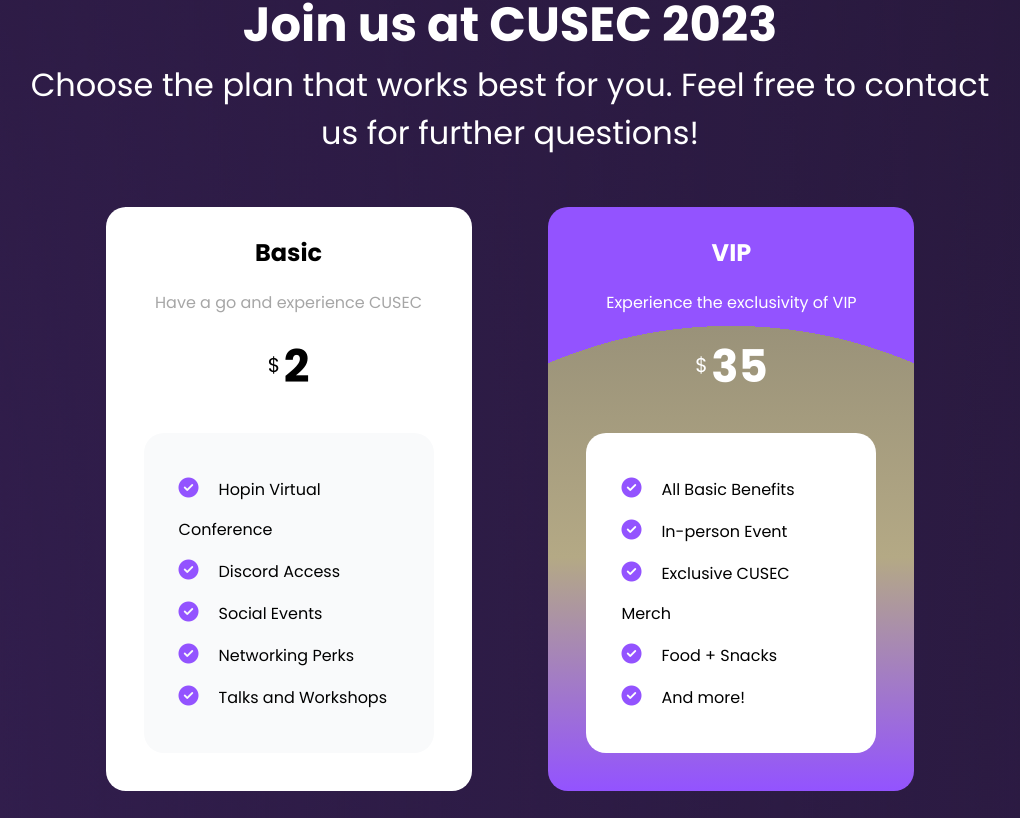
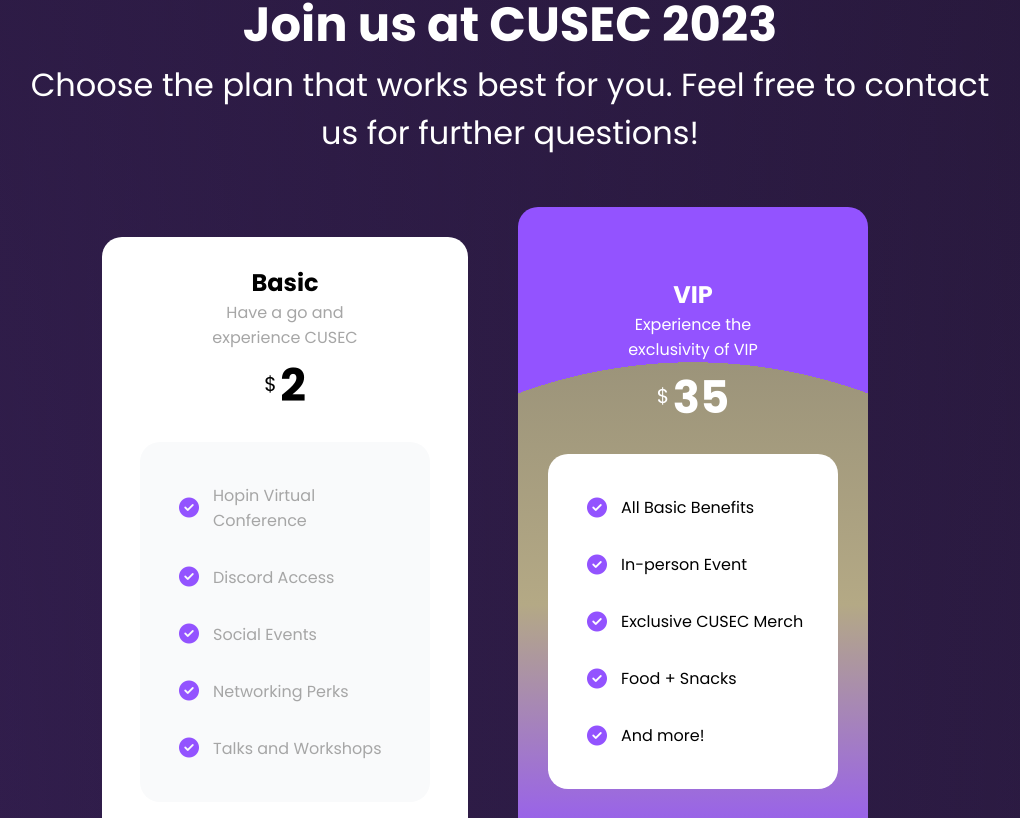
Before and after one commit to cusec/2023, a React (Create React App) app: page / in a window 1280 px wide. Shown: the part 3802-4620 px from the top of the page, without its empty margins (130-1150 px from the left). Built offline with nearby package versions, Linux system fonts and the light colour scheme.

Commit message:
Fix spacing

```diff
--- a/src/components/PricingCard/PricingCard.scss
+++ b/src/components/PricingCard/PricingCard.scss
@@ -6,29 +6,41 @@
   background-color: #ffffff;
   border-radius: 20px;
   color: black;
-  margin-top: 50px;
+  margin: 50px 50px 0 0;
+  align-self: center;
 
   h2 {
     text-align: center;
+    margin-bottom: 0;
   }
 
   p {
     text-align: center;
     color: #a6a6a6;
+
+    &.HelpText {
+      margin: 0 80px;
+    }
   }
 
   .Icon {
     color: #9353ff;
-    padding-right: 20px;
     font-size: 20px;
+    justify-self: center;
+    align-self: center;
   }
 
-  ul {
-    list-style-type: none;
-    margin: 30px;
-    padding: 35px;
+  .FeatureName {
+    text-align: left;
+    justify-self: start;
+  }
+
+  .Features {
+    display: grid;
+    grid-template-columns: 1fr 80%;
+    margin: 20px 30px 30px 30px;
+    padding: 25px;
     border-radius: 20px;
-    line-height: 40px;
     background-color: #f9fafb;
   }
 }
@@ -69,19 +81,22 @@
   color: white;
   background-image: radial-gradient(
       circle at bottom center,
-      transparent 76%,
-      #9353ff 76%
+      transparent 74%,
+      #9353ff 74%
     ),
     linear-gradient(180deg, #8c8673 0%, #b4a985 60%, #9353ff 100%);
+  padding: 50px 0;
 
   p {
     text-align: center;
     color: white;
   }
 
-  ul {
+  .Features {
     background-color: #ffffff;
-    color: black;
+    p {
+      color: black;
+    }
   }
 
   .Wrapper {
@@ -90,21 +105,22 @@
   }
 }
 
-@media screen and (max-width: 1024px) {
+@media screen and (max-width: 952px) {
   .PricingCard {
     width: 100%;
+    margin: 50px 0 0 0;
 
-    ul {
-      margin: 10px;
-      padding: 15px;
+    .Features {
+      margin: 30px;
+      padding: 20px;
     }
   }
 
   .Vip {
     background-image: radial-gradient(
         circle at bottom center,
-        transparent 70%,
-        #9353ff 70%
+        transparent 76%,
+        #9353ff 76%
       ),
       linear-gradient(
         180deg,
@@ -112,5 +128,6 @@
         rgb(180, 169, 133) 50%,
         #9353ff 100%
       );
+    padding: 0;
   }
 }
--- a/src/components/PricingCard/PricingCard.tsx
+++ b/src/components/PricingCard/PricingCard.tsx
@@ -12,21 +12,21 @@
 
 const PricingCard = ({ title, helpText, price, features, vip }: Props) => {
   const className = classNames("PricingCard", vip ? "Vip" : null);
-  const featureList = features.map((feature: string) => {
+  const formattedFeatures = features.map((feature: string) => {
     return (
-      <li>
+      <>
         <span className="Icon">
           <i className="fa-solid fa-circle-check"></i>
         </span>
-        {feature}
-      </li>
+        <p className="FeatureName">{feature}</p>
+      </>
     );
   });
 
   return (
     <div className={className}>
       <h2>{title}</h2>
-      <p>{helpText}</p>
+      <p className="HelpText">{helpText}</p>
       <div className="PriceContainer">
         <div className="Wrapper">
           <div className="WrapperContent">
@@ -35,7 +35,7 @@
           </div>
         </div>
       </div>
-      <ul>{featureList}</ul>
+      <div className="Features">{formattedFeatures}</div>
     </div>
   );
 };
--- a/src/sections/Home/Home.scss
+++ b/src/sections/Home/Home.scss
@@ -152,7 +152,7 @@
 .PricingCards {
   display: flex;
   flex-wrap: wrap;
-  justify-content: space-evenly;
+  justify-content: center;
   width: 100%;
 }
 
```
